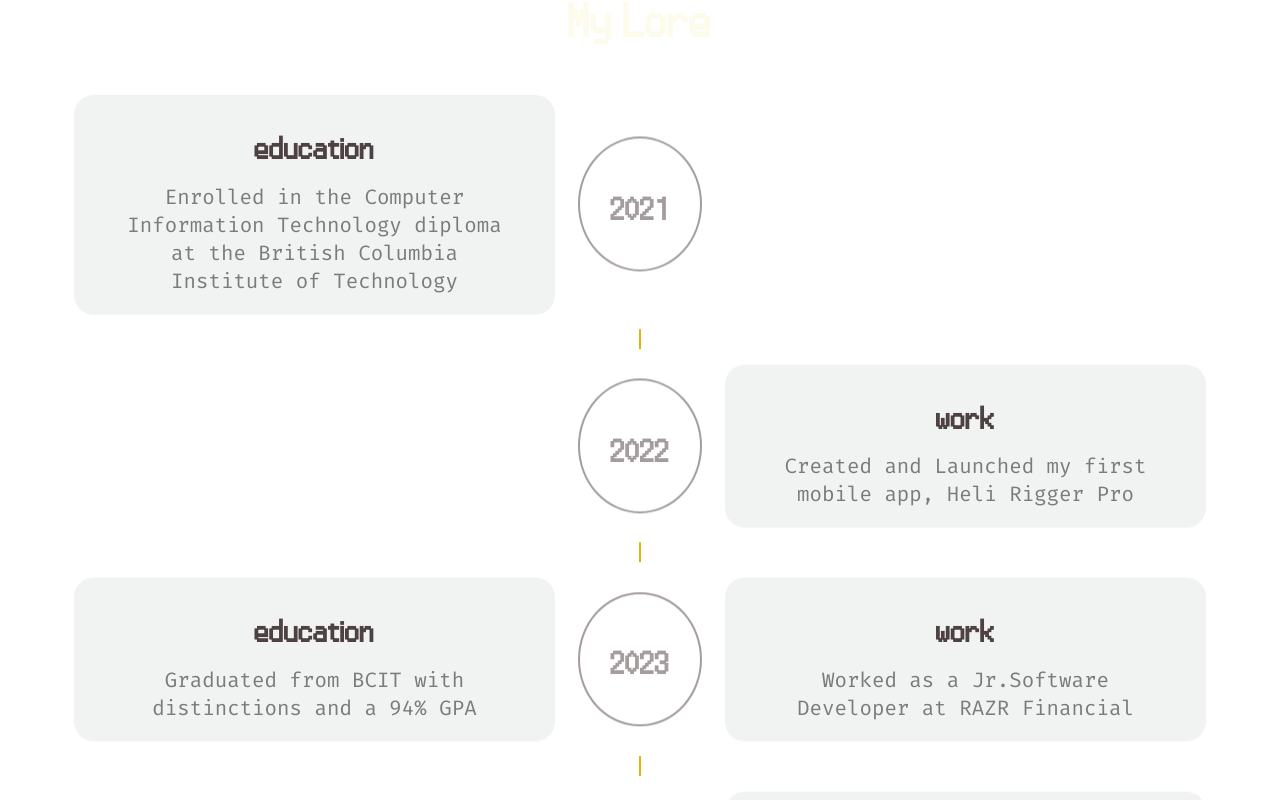
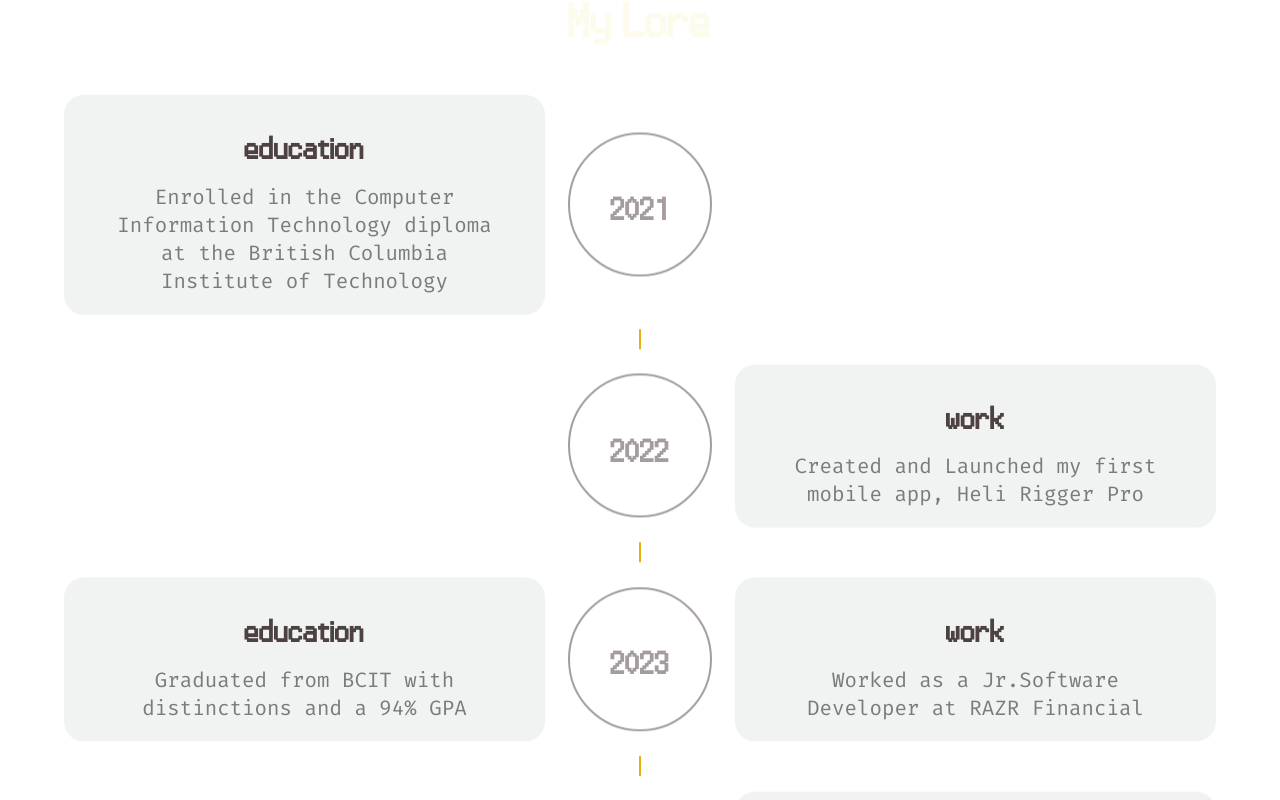
Before and after one commit to Fishfinna/personal-website-react-migration, a React (Vite) app: page / in a window 1280 px wide. Shown: the part 2400-3200 px from the top of the page. Built offline with nearby package versions, Linux system fonts and the light colour scheme.

Commit message:
fixed the year thing

```diff
--- a/src/components/career-path/careerPath.scss
+++ b/src/components/career-path/careerPath.scss
@@ -27,8 +27,8 @@ div[class^="year-"] {
     margin: 2vh 0;
     width: fit-content;
     height: fit-content;
-    min-width: 100px;
-    min-height: 100px;
+    width: 120px;
+    height: 120px;
     vertical-align: bottom;
     border-radius: 100%;
     display: flex;
```
